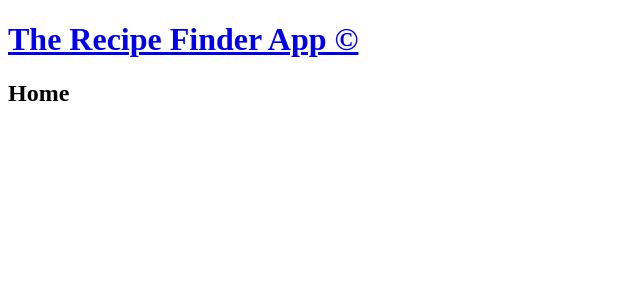
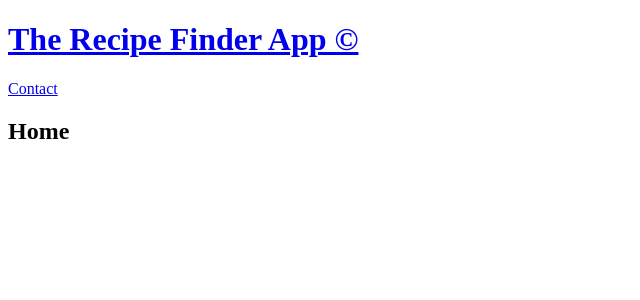
Before and after one commit to recipe-finder-group-project/recipe-finder, a React (Create React App) app in the folder client/: page / in a window 1280 px wide. Shown: the top 300 px of the page, without its empty margins (0-640 px from the left). Built offline with nearby package versions, Linux system fonts and the light colour scheme; the HTML template or start-up script is replaced by a standard one.

Commit message:
first commit to test connection and permisions

```diff
--- a/client/package.json
+++ b/client/package.json
@@ -9,7 +9,7 @@
     "react": "^18.2.0",
     "react-dom": "^18.2.0",
     "react-router-dom": "^6.21.3",
-    "react-scripts": "^3.0.1",
+    "react-scripts": "^5.0.1",
     "web-vitals": "^2.1.4"
   },
   "scripts": {
--- a/client/src/components/Navbar.js
+++ b/client/src/components/Navbar.js
@@ -8,6 +8,9 @@ const Navbar = () => {
         <Link to="/">
           <h1>The Recipe Finder App ©</h1>
         </Link>
+          <Link to="/contact">
+              <p>Contact</p>
+          </Link>
       </div>
     </header>
   )
```
Also changed, not shown: 1 other file (tests, documents, lock files or other folders).
